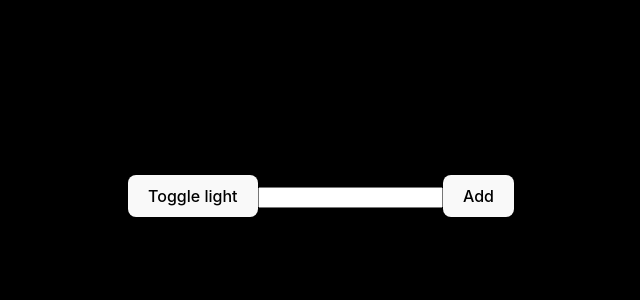
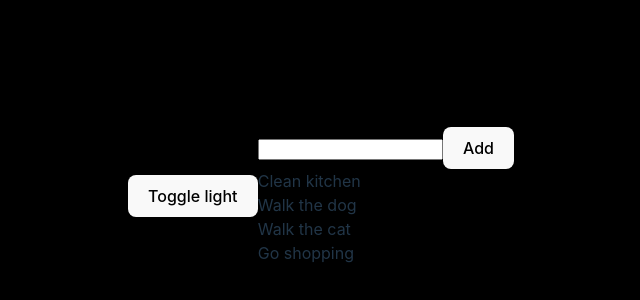
Before and after one commit to Kuciuks/react-todo-list, a React (Vite) app: page / in a window 1280 px wide. Shown: the part 204-504 px from the top of the page, without its empty margins (319-959 px from the left). Built offline with nearby package versions, Linux system fonts and the light colour scheme.

Commit message:
todo list items are being displayed, updated the reducer hook logic to work correctly

```diff
--- a/src/Components/TodoComponent.jsx
+++ b/src/Components/TodoComponent.jsx
@@ -4,13 +4,18 @@ import { useReducer } from "react"
 const reducer = (state, action) =>{
     switch(action.type){
         case 'addedTodo':
-            console.log("state: ",state,"\naction: ",action)
             return {
-                id: action.id,
-                task: action.task
+                task: "",
+                todos: [...state.todos,
+                    {
+                        id: action.id,
+                        task: action.task
+                    }
+                ]
             }
         case 'inputChange':
             return {
+                ...state,
                 task: action.task
             }
     }
@@ -27,7 +32,8 @@ export default function TodoComponent(){
     const handleButtonClick = () =>{
         dispatch({
             type: 'addedTodo',
-            id: ID++
+            id: ID++,
+            task: state.task
         })
     }
 
@@ -38,6 +44,8 @@ export default function TodoComponent(){
         })
     }
 
+    console.log(state)
+
     return(
         <div>
             <input
@@ -45,6 +53,9 @@ export default function TodoComponent(){
             onChange={handleInputChange}
             />
             <button onClick={handleButtonClick}>Add</button>
+            {state.todos.map((todo)=>(
+                <div key={todo.id}>{todo.task}</div>
+            ))}
         </div>
     )
 }
```
